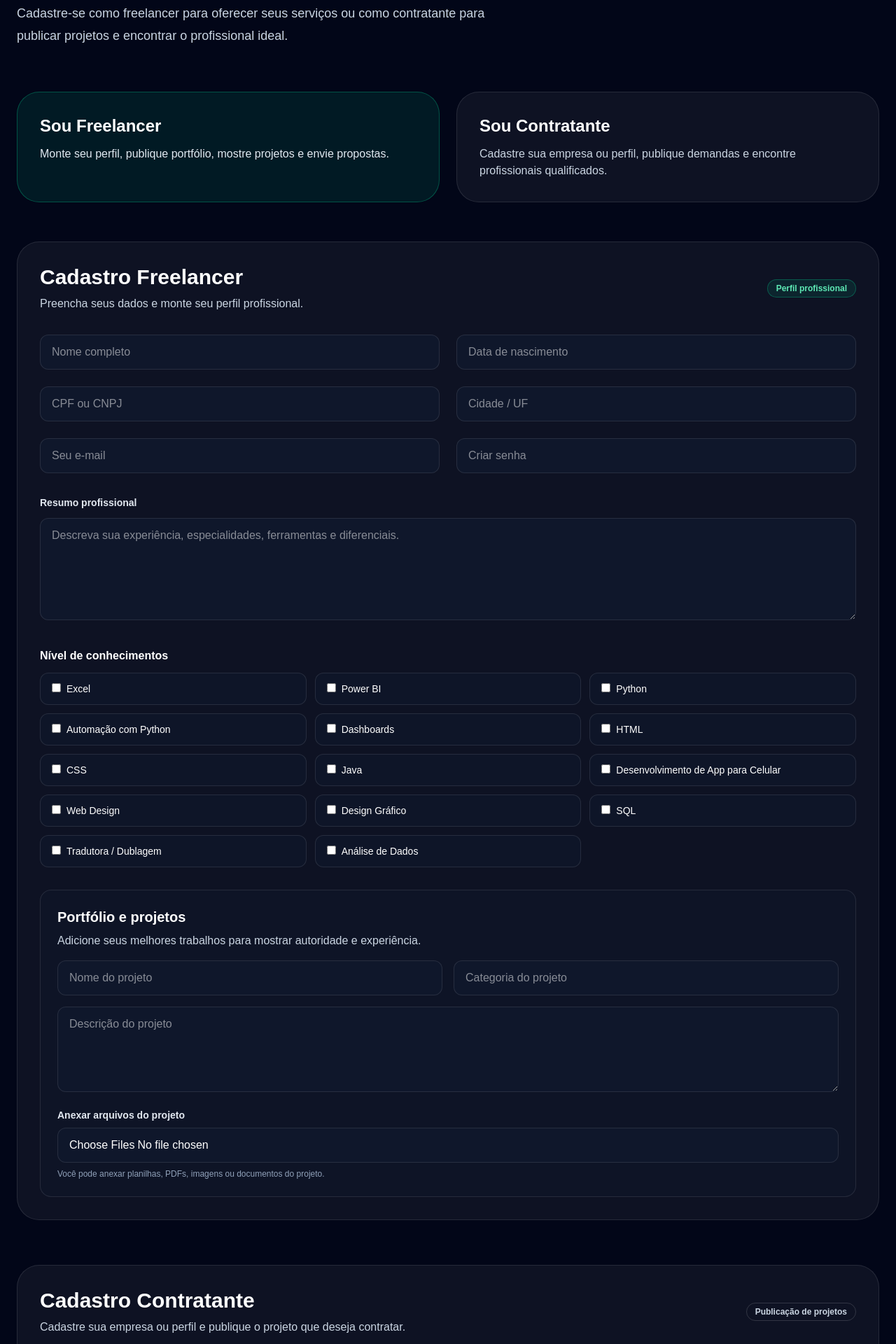
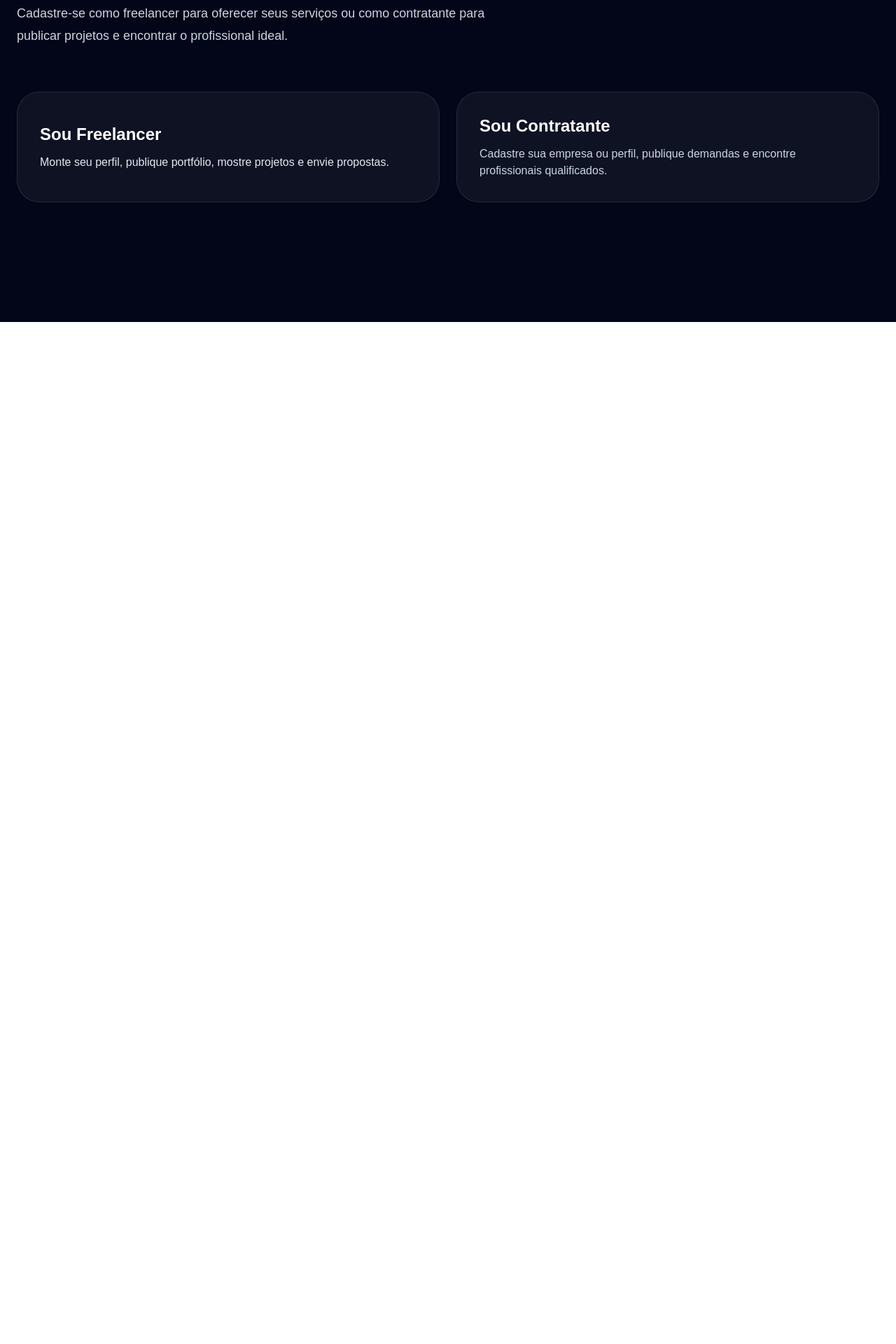
Before and after one commit to Klecio1989/freelabrasil, a Next.js app: page /cadastro in a window 1280 px wide. Shown: the part 340-2260 px from the top of the page at 70% size. After the commit the page ends 800 px from the top, so only its background shows below. Built offline with nearby package versions, Linux system fonts and the light colour scheme.

Commit message:
melhora cadastro com selecao de perfil

```diff
--- a/app/cadastro/page.tsx
+++ b/app/cadastro/page.tsx
@@ -1,6 +1,13 @@
+"use client";
+
+import { useState } from "react";
 import Link from "next/link";
 
 export default function CadastroPage() {
+  const [tipoCadastro, setTipoCadastro] = useState<
+    "freelancer" | "contratante" | null
+  >(null);
+
   const categorias = [
     "Excel",
     "Power BI",
@@ -62,43 +69,76 @@ export default function CadastroPage() {
         </div>
       </section>
 
-      {/* TIPO DE CADASTRO */}
+      {/* ESCOLHA DO PERFIL */}
       <section className="mx-auto max-w-7xl px-6 pb-6">
         <div className="grid gap-6 md:grid-cols-2">
-          <div className="rounded-[2rem] border border-emerald-400/30 bg-emerald-400/10 p-8">
+          <button
+            type="button"
+            onClick={() => setTipoCadastro("freelancer")}
+            className={`rounded-[2rem] border p-8 text-left transition ${
+              tipoCadastro === "freelancer"
+                ? "border-emerald-400/40 bg-emerald-400/10"
+                : "border-white/10 bg-white/5 hover:bg-white/10"
+            }`}
+          >
+            <div className="flex items-center justify-between gap-4">
               <h3 className="text-2xl font-black">Sou Freelancer</h3>
-            <p className="mt-3 text-slate-200">
-              Monte seu perfil, publique portfólio, mostre projetos e envie propostas.
-            </p>
+              {tipoCadastro === "freelancer" && (
+                <span className="rounded-full bg-emerald-400 px-3 py-1 text-xs font-bold text-slate-950">
+                  Selecionado
+                </span>
+              )}
             </div>
 
-          <div className="rounded-[2rem] border border-white/10 bg-white/5 p-8">
+            <p className="mt-3 text-slate-200">
+              Monte seu perfil, publique portfólio, mostre projetos e envie
+              propostas.
+            </p>
+          </button>
+
+          <button
+            type="button"
+            onClick={() => setTipoCadastro("contratante")}
+            className={`rounded-[2rem] border p-8 text-left transition ${
+              tipoCadastro === "contratante"
+                ? "border-emerald-400/40 bg-emerald-400/10"
+                : "border-white/10 bg-white/5 hover:bg-white/10"
+            }`}
+          >
+            <div className="flex items-center justify-between gap-4">
               <h3 className="text-2xl font-black">Sou Contratante</h3>
+              {tipoCadastro === "contratante" && (
+                <span className="rounded-full bg-emerald-400 px-3 py-1 text-xs font-bold text-slate-950">
+                  Selecionado
+                </span>
+              )}
+            </div>
+
             <p className="mt-3 text-slate-300">
               Cadastre sua empresa ou perfil, publique demandas e encontre
               profissionais qualificados.
             </p>
-          </div>
+          </button>
         </div>
       </section>
 
       {/* FORMULARIO FREELANCER */}
-      <section className="mx-auto max-w-7xl px-6 py-8">
-        <div className="rounded-[2rem] border border-white/10 bg-white/5 p-8">
+      {tipoCadastro === "freelancer" && (
+        <section className="mx-auto max-w-7xl px-6 py-8 pb-16">
+          <div className="rounded-[2rem] border border-emerald-400/30 bg-emerald-400/10 p-8">
             <div className="flex flex-col gap-3 md:flex-row md:items-center md:justify-between">
               <div>
                 <h2 className="text-3xl font-black">Cadastro Freelancer</h2>
-              <p className="mt-2 text-slate-300">
+                <p className="mt-2 text-slate-100">
                   Preencha seus dados e monte seu perfil profissional.
                 </p>
               </div>
 
-            <span className="rounded-full border border-emerald-400/30 bg-emerald-400/10 px-3 py-1 text-xs font-semibold text-emerald-300">
-              Perfil profissional
+              <span className="rounded-full bg-emerald-400 px-3 py-1 text-xs font-bold text-slate-950">
+                Perfil freelancer
               </span>
             </div>
 
-          {/* DADOS BASICOS FREELANCER */}
             <div className="mt-8 grid gap-6 md:grid-cols-2">
               <input
                 className="rounded-xl border border-white/10 bg-slate-900 px-4 py-3"
@@ -127,9 +167,8 @@ export default function CadastroPage() {
               />
             </div>
 
-          {/* RESUMO PROFISSIONAL */}
             <div className="mt-8">
-            <label className="mb-3 block text-sm font-semibold text-slate-200">
+              <label className="mb-3 block text-sm font-semibold text-slate-100">
                 Resumo profissional
               </label>
               <textarea
@@ -139,7 +178,6 @@ export default function CadastroPage() {
               />
             </div>
 
-          {/* HABILIDADES */}
             <div className="mt-8">
               <div className="mb-3 font-semibold">Nível de conhecimentos</div>
               <div className="grid gap-3 sm:grid-cols-2 lg:grid-cols-3">
@@ -155,11 +193,10 @@ export default function CadastroPage() {
               </div>
             </div>
 
-          {/* PORTFOLIO */}
             <div className="mt-8 rounded-2xl border border-white/10 bg-slate-900/50 p-6">
               <h3 className="text-xl font-bold">Portfólio e projetos</h3>
               <p className="mt-2 text-slate-300">
-              Adicione seus melhores trabalhos para mostrar autoridade e experiência.
+                Adicione seus melhores trabalhos para mostrar experiência e autoridade.
               </p>
 
               <div className="mt-4 grid gap-4 md:grid-cols-2">
@@ -177,40 +214,38 @@ export default function CadastroPage() {
                 className="mt-4 w-full rounded-xl border border-white/10 bg-slate-900 px-4 py-3"
                 placeholder="Descrição do projeto"
                 rows={4}
-            /><label className="mt-4 block text-sm font-semibold text-slate-200">
-Anexar arquivos do projeto
-</label>
+              />
+            </div>
 
-<input
-type="file"
-multiple
-className="mt-2 w-full rounded-xl border border-white/10 bg-slate-900 px-4 py-3 text-white"
-/>
-
-<p className="text-xs text-slate-400 mt-2">
-Você pode anexar planilhas, PDFs, imagens ou documentos do projeto.
-</p>
+            <div className="mt-8 flex flex-col gap-4 sm:flex-row">
+              <button className="rounded-xl bg-white px-6 py-3 font-bold text-slate-950 transition hover:scale-[1.01]">
+                Criar conta freelancer
+              </button>
+              <button className="rounded-xl border border-white/15 px-6 py-3 font-medium text-white transition hover:bg-white/5">
+                Criar conta com Google
+              </button>
             </div>
           </div>
         </section>
+      )}
 
       {/* FORMULARIO CONTRATANTE */}
+      {tipoCadastro === "contratante" && (
         <section className="mx-auto max-w-7xl px-6 py-8 pb-16">
-        <div className="rounded-[2rem] border border-white/10 bg-white/5 p-8">
+          <div className="rounded-[2rem] border border-emerald-400/30 bg-emerald-400/10 p-8">
             <div className="flex flex-col gap-3 md:flex-row md:items-center md:justify-between">
               <div>
                 <h2 className="text-3xl font-black">Cadastro Contratante</h2>
-              <p className="mt-2 text-slate-300">
+                <p className="mt-2 text-slate-100">
                   Cadastre sua empresa ou perfil e publique o projeto que deseja contratar.
                 </p>
               </div>
 
-            <span className="rounded-full border border-white/15 px-3 py-1 text-xs font-semibold text-slate-300">
-              Publicação de projetos
+              <span className="rounded-full bg-emerald-400 px-3 py-1 text-xs font-bold text-slate-950">
+                Perfil contratante
               </span>
             </div>
 
-          {/* DADOS BASICOS CONTRATANTE */}
             <div className="mt-8 grid gap-6 md:grid-cols-2">
               <input
                 className="rounded-xl border border-white/10 bg-slate-900 px-4 py-3"
@@ -239,7 +274,6 @@ Você pode anexar planilhas, PDFs, imagens ou documentos do projeto.
               />
             </div>
 
-          {/* TIPO DE PROFISSIONAL */}
             <div className="mt-8">
               <div className="mb-3 font-semibold">Qual tipo de profissional busca?</div>
               <div className="grid gap-3 sm:grid-cols-2 lg:grid-cols-3">
@@ -255,7 +289,6 @@ Você pode anexar planilhas, PDFs, imagens ou documentos do projeto.
               </div>
             </div>
 
-          {/* DADOS DO PROJETO */}
             <div className="mt-8 rounded-2xl border border-white/10 bg-slate-900/50 p-6">
               <h3 className="text-xl font-bold">Projeto que deseja contratar</h3>
               <p className="mt-2 text-slate-300">
@@ -272,6 +305,20 @@ Você pode anexar planilhas, PDFs, imagens ou documentos do projeto.
                 placeholder="Descrição do projeto"
                 rows={5}
               />
+
+              <label className="mt-4 block text-sm font-semibold text-slate-200">
+                Anexar arquivos do projeto
+              </label>
+
+              <input
+                type="file"
+                multiple
+                className="mt-2 w-full rounded-xl border border-white/10 bg-slate-900 px-4 py-3 text-white"
+              />
+
+              <p className="mt-2 text-xs text-slate-400">
+                Você pode anexar planilhas, PDFs, imagens ou documentos com requisitos do projeto.
+              </p>
 
               <div className="mt-4 grid gap-4 md:grid-cols-3">
                 <input
@@ -293,10 +340,9 @@ Você pode anexar planilhas, PDFs, imagens ou documentos do projeto.
               </div>
             </div>
 
-          {/* BOTOES */}
             <div className="mt-8 flex flex-col gap-4 sm:flex-row">
-            <button className="rounded-xl bg-emerald-400 px-6 py-3 font-bold text-slate-950 transition hover:scale-[1.01]">
-              Criar conta
+              <button className="rounded-xl bg-white px-6 py-3 font-bold text-slate-950 transition hover:scale-[1.01]">
+                Criar conta contratante
               </button>
               <button className="rounded-xl border border-white/15 px-6 py-3 font-medium text-white transition hover:bg-white/5">
                 Criar conta com Google
@@ -304,6 +350,7 @@ Você pode anexar planilhas, PDFs, imagens ou documentos do projeto.
             </div>
           </div>
         </section>
+      )}
     </main>
   );
 }
```
Lines whose indentation alone changed are shown as unchanged.
